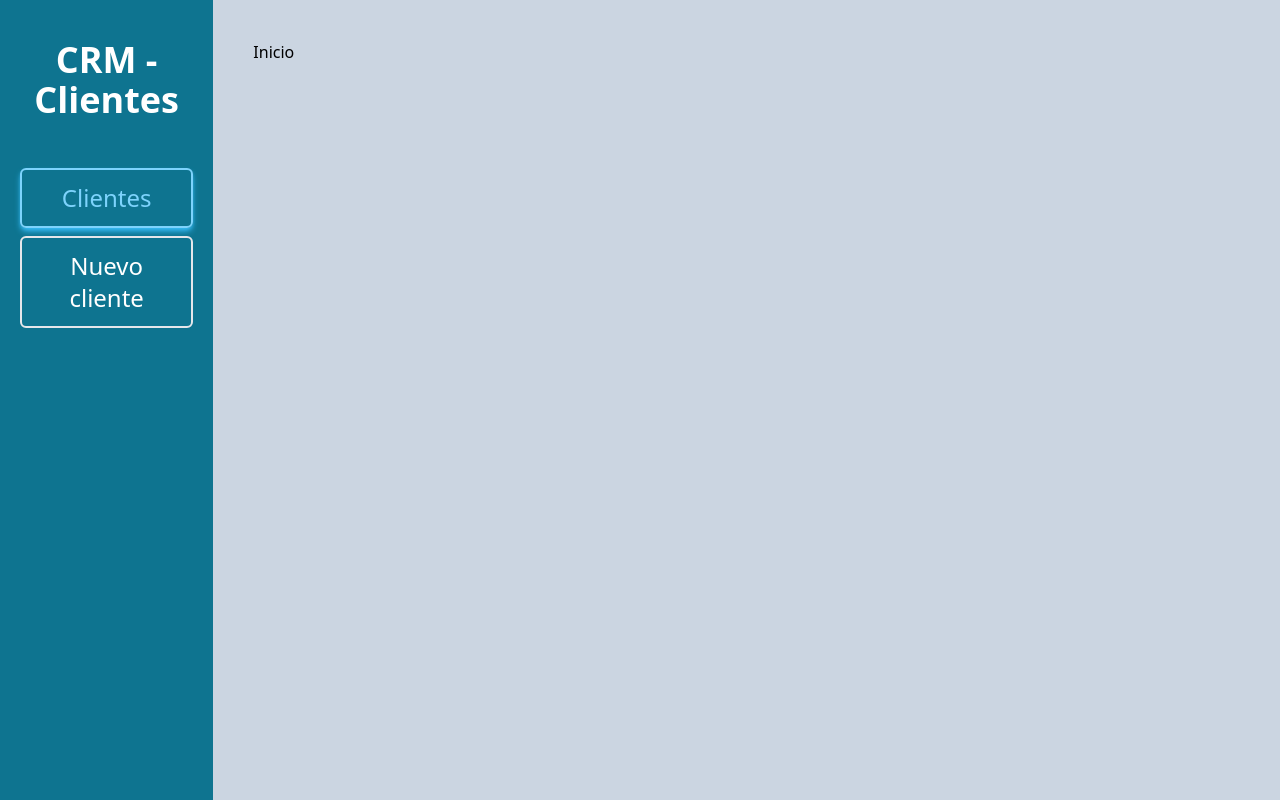
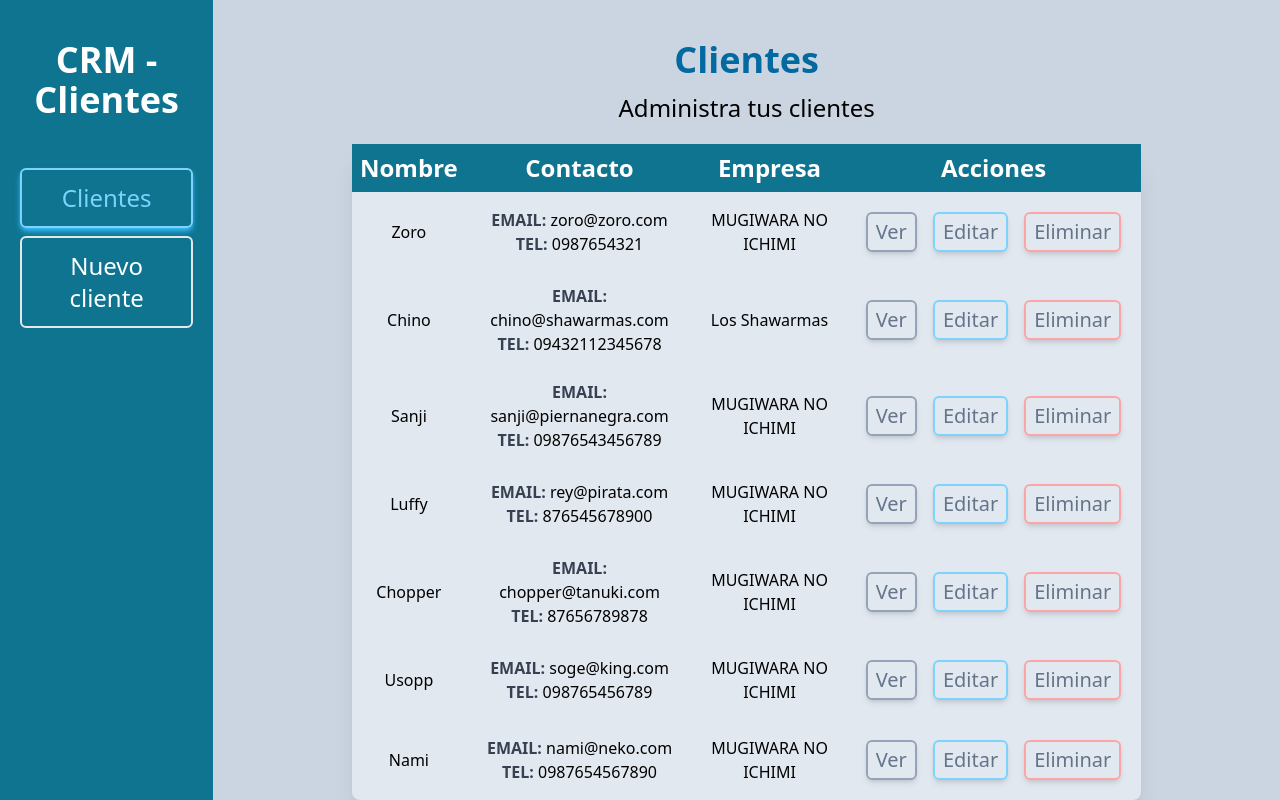
Before and after one commit to bimbaquingoch/04-crm-react, a React (Vite) app: page /clientes in a window 1280 px wide. Built offline with nearby package versions, Linux system fonts and the light colour scheme; data requests are answered from the project's data file.

Commit message:
fin pantalla clientes

```diff
--- /dev/null
+++ b/db.json
@@ -0,0 +1,60 @@
+{
+  "clientes": [
+    {
+      "nombre": "Zoro",
+      "empresa": "MUGIWARA NO ICHIMI",
+      "email": "zoro@zoro.com",
+      "telefono": "0987654321",
+      "notas": "Siempre se pierde",
+      "id": 1
+    },
+    {
+      "nombre": "chino",
+      "empresa": "los shawarmas",
+      "email": "chino@shawarmas.com",
+      "telefono": "09432112345678",
+      "notas": "pidieron un shawarma",
+      "id": 2
+    },
+    {
+      "nombre": "Sanji",
+      "empresa": "MUGIWARA NO ICHIMI",
+      "email": "sanji@piernanegra.com",
+      "telefono": "09876543456789",
+      "notas": "Cocinero pirata",
+      "id": 3
+    },
+    {
+      "nombre": "Luffy",
+      "empresa": "MUGIWARA NO ICHIMI",
+      "email": "rey@pirata.com",
+      "telefono": "876545678900",
+      "notas": "El futuro rey pirata",
+      "id": 4
+    },
+    {
+      "nombre": "Chopper",
+      "empresa": "MUGIWARA NO ICHIMI",
+      "email": "chopper@tanuki.com",
+      "telefono": "87656789878",
+      "notas": "Doctor de la tripulacion",
+      "id": 5
+    },
+    {
+      "nombre": "Usopp",
+      "empresa": "MUGIWARA NO ICHIMI",
+      "email": "soge@king.com",
+      "telefono": "098765456789",
+      "notas": "Tirador pirata",
+      "id": 6
+    },
+    {
+      "nombre": "Nami",
+      "empresa": "MUGIWARA NO ICHIMI",
+      "email": "nami@neko.com",
+      "telefono": "0987654567890",
+      "notas": "Navegante pirata",
+      "id": 7
+    }
+  ]
+}
--- /dev/null
+++ b/src/components/Cliente.jsx
@@ -0,0 +1,40 @@
+export const Cliente = ({ cliente }) => {
+   const { nombre, empresa, telefono, email, notas, id } = cliente;
+   return (
+      <tr className='hover:bg-slate-100 rounded-xl'>
+         <td className='p-3 text-center capitalize'>{nombre}</td>
+         <td className='p-3 text-center'>
+            <p>
+               <span className='text-gray-700 uppercase font-bold'>
+                  Email:{" "}
+               </span>
+               {email}
+            </p>
+            <p>
+               <span className='text-gray-700 uppercase font-bold'>Tel: </span>
+               {telefono}
+            </p>
+         </td>
+         <td className='p-3 text-center capitalize'>{empresa}</td>
+         <td className='p-3'>
+            <div className='md:flex md:justify-around md:flex-row w-full'>
+               <button
+                  type='button'
+                  className='text-slate-500 border-slate-400 shadow-md text-xl md:mx-2 my-2 px-2 py-1 text-center rounded-md border-2 hover:text-slate-500 hover:border-slate-300 hover:shadow-md hover:shadow-slate-400 w-full'>
+                  Ver
+               </button>
+               <button
+                  type='button'
+                  className='text-slate-500 border-sky-300 shadow-md text-xl md:mx-2 my-2 px-2 py-1 text-center rounded-md border-2 hover:text-sky-500 hover:border-sky-300 hover:shadow-md hover:shadow-sky-400 focus:text-sky-500 focus:border-sky-300 focus:shadow-md focus:shadow-sky-400 focus:bg-slate-300 w-full'>
+                  Editar
+               </button>
+               <button
+                  type='button'
+                  className='text-slate-500 border-red-300 shadow-md text-xl md:mx-2 my-2 px-2 py-1 text-center rounded-md border-2 hover:text-red-600 hover:border-red-300 hover:shadow-md hover:shadow-red-400 focus:text-red-600 focus:border-red-300 focus:shadow-md focus:shadow-red-400 focus:bg-slate-300 w-full'>
+                  Eliminar
+               </button>
+            </div>
+         </td>
+      </tr>
+   );
+};
--- a/src/components/Formulario.jsx
+++ b/src/components/Formulario.jsx
@@ -1,29 +1,16 @@
 import { Formik, Form, Field } from "formik";
-import * as Yup from "yup";
+import { useNavigate } from "react-router-dom";
+import { handleSubmit, nuevoClienteSchema } from "../helpers/help";
 import { Alerta } from "./Alerta";
 
 export const Formulario = () => {
-   // esquema de los campos
-   // aqui se  validan todos los campos del formulario
-   const nuevoClienteSchema = Yup.object().shape({
-      nombre: Yup.string()
-         .min(3, "El nombre es muy corto")
-         .max(20, "El nombre es muy largo")
-         .required("El nombre del cliente es obligatorio"),
-      empresa: Yup.string().required("El nombre de la empresa es obligatorio"),
-
-      email: Yup.string()
-         .email("El email no es valido")
-         .required("El email es obligatorio"),
-
-      telefono: Yup.number()
-         .positive("Numero no valido")
-         .integer("Numero no valido")
-         .typeError("Numero no valido"),
-   });
-
-   const handleSubmit = (valores) => {
-      console.log(valores);
+   const navigate = useNavigate();
+   const initialState = {
+      nombre: "",
+      empresa: "",
+      email: "",
+      telefono: "",
+      notas: "",
    };
    return (
       <div className='bg-slate-200 mt-10 px-5 py-10 rounded-md shadow-xl w-full md:w-3/4 mx-auto'>
@@ -31,15 +18,11 @@ export const Formulario = () => {
             Agregar cliente
          </h1>
          <Formik
-            initialValues={{
-               nombre: "",
-               empresa: "",
-               email: "",
-               telefono: "",
-               notas: "",
-            }}
-            onSubmit={(values) => {
-               handleSubmit(values);
+            initialValues={initialState}
+            onSubmit={async (values, { resetForm }) => {
+               await handleSubmit(values);
+               navigate("/clientes");
+               resetForm();
             }}
             // el esquema de validacion, donde esta la validacion?
             validationSchema={nuevoClienteSchema}>
--- /dev/null
+++ b/src/helpers/help.js
@@ -0,0 +1,48 @@
+import * as Yup from "yup";
+
+export const handleSubmit = async ( valores ) =>
+{
+    try
+    {
+        const url = "http://localhost:4000/clientes";
+        // fetch realiza GET por defecto
+        const respuesta = await fetch( url, {
+            // En este caso le colocamos el metodo
+            method: "POST",
+            // a la URL le mandamos la informacion
+            body: JSON.stringify( valores ),
+            // Configuracion, le indicamos que el contenido
+            // es application/json
+            headers: {
+                "Content-Type": "application/json",
+            },
+        } );
+
+        const resultado = await respuesta.json();
+        console.log( respuesta );
+        console.log( resultado );
+        return resultado;
+    } catch ( error )
+    {
+        console.log( error );
+    }
+};
+
+// esquema de los campos
+// aqui se  validan todos los campos del formulario
+export const nuevoClienteSchema = Yup.object().shape( {
+    nombre: Yup.string()
+        .min( 3, "El nombre es muy corto" )
+        .max( 20, "El nombre es muy largo" )
+        .required( "El nombre del cliente es obligatorio" ),
+    empresa: Yup.string().required( "El nombre de la empresa es obligatorio" ),
+
+    email: Yup.string()
+        .email( "El email no es valido" )
+        .required( "El email es obligatorio" ),
+
+    telefono: Yup.number()
+        .positive( "Numero no valido" )
+        .integer( "Numero no valido" )
+        .typeError( "Numero no valido" ),
+} );
--- a/src/pages/Inicio.jsx
+++ b/src/pages/Inicio.jsx
@@ -1,7 +1,41 @@
+import { useEffect, useState } from "react";
+import { Cliente } from "../components/Cliente";
+
 export const Inicio = () => {
+   const [clientes, setClientes] = useState([]);
+
+   useEffect(() => {
+      const obtenerClientesAPI = async () => {
+         try {
+            const url = "http://localhost:4000/clientes/";
+            const resp = await fetch(url);
+            const result = await resp.json();
+            setClientes(result);
+         } catch (error) {}
+      };
+      obtenerClientesAPI();
+   }, []);
    return (
       <div>
-         <h1>Inicio</h1>
+         <h1 className='font-black text-4xl text-sky-700 capitalize text-center'>
+            clientes
+         </h1>
+         <p className='mt-3 text-2xl text-center'>Administra tus clientes</p>
+         <table className='w-full mt-5 table-auto shadow-xl bg-slate-200 mx-auto rounded-lg p-5 md:w-4/5'>
+            <thead className='bg-cyan-700 text-white text-2xl'>
+               <tr>
+                  <th className='p-2'>Nombre</th>
+                  <th className='p-2'>Contacto</th>
+                  <th className='p-2'>Empresa</th>
+                  <th className='p-2'>Acciones</th>
+               </tr>
+            </thead>
+            <tbody>
+               {clientes.map((cliente) => (
+                  <Cliente cliente={cliente} key={cliente.id} />
+               ))}
+            </tbody>
+         </table>
       </div>
    );
 };
```
